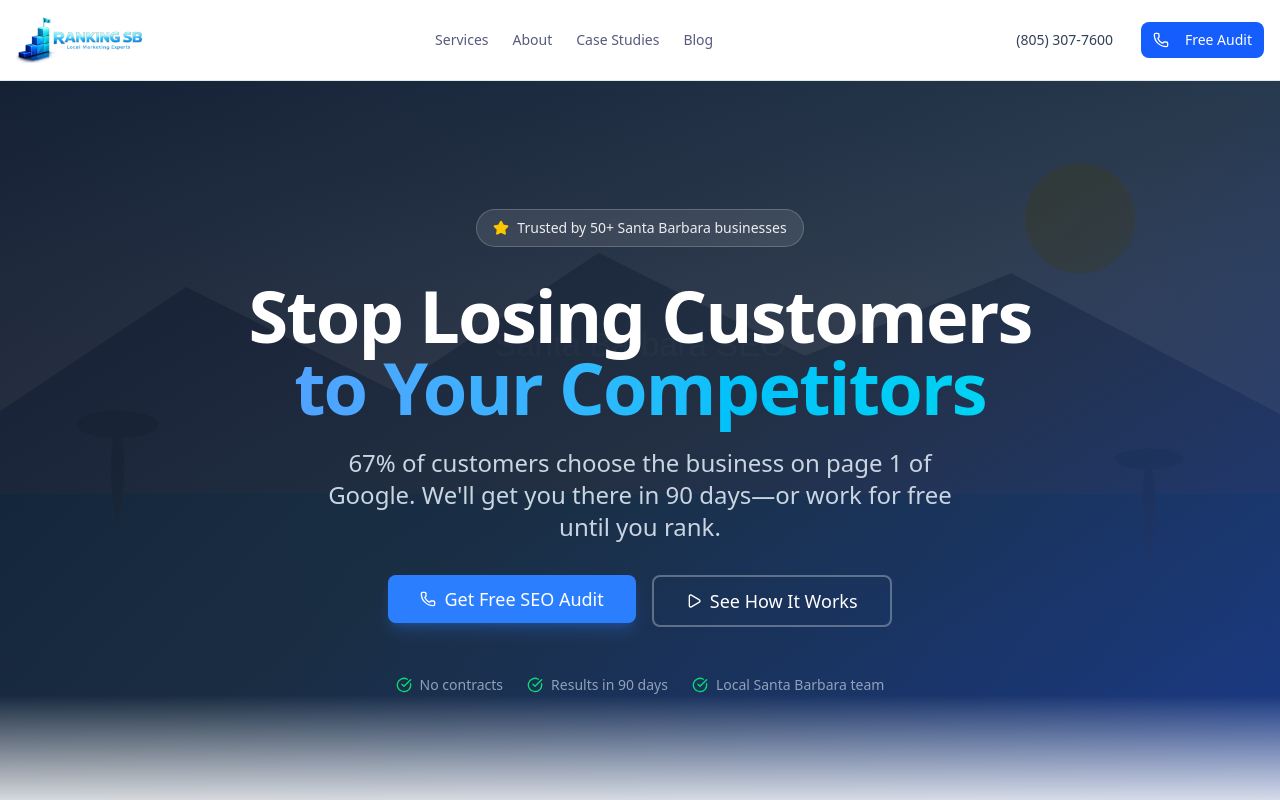
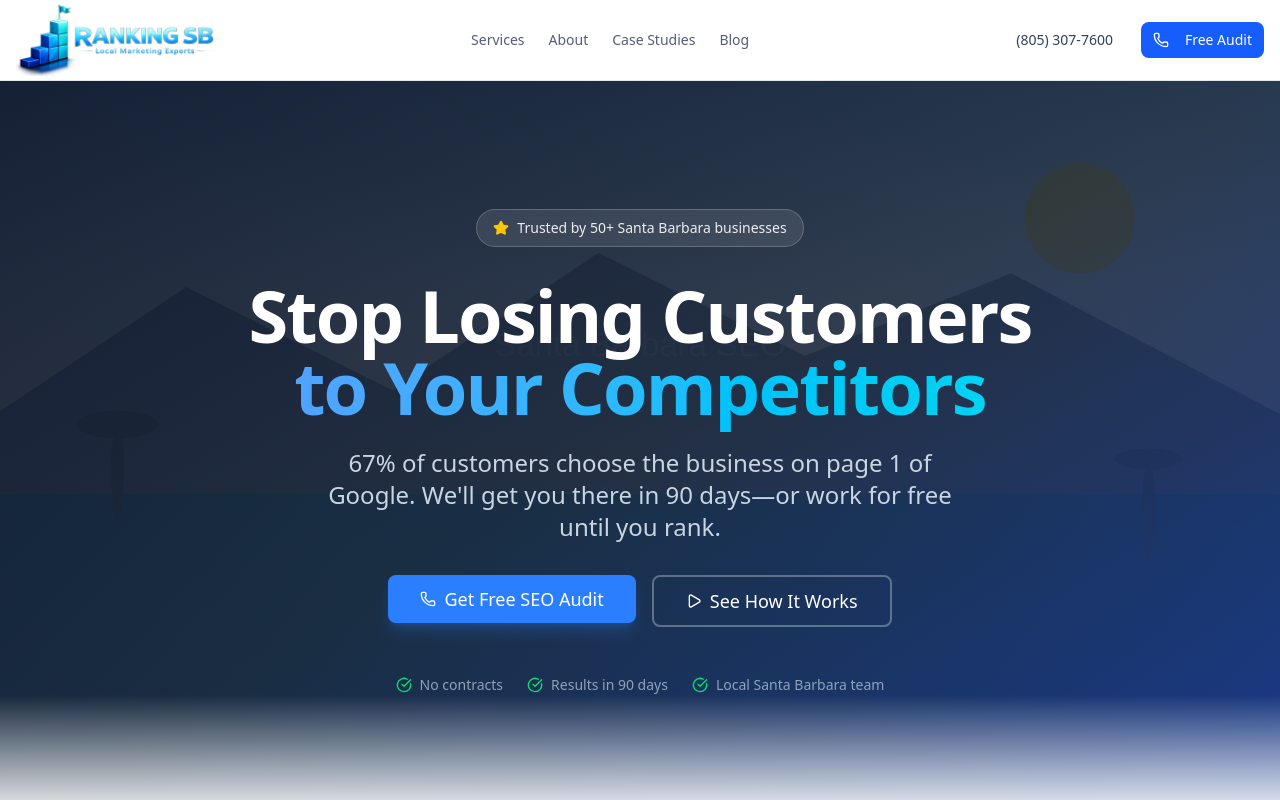
Before and after one commit to carpefukendiem/rankingsb-web, a Next.js app in the folder projects/rankingsb/web/my-app/: page / in a window 1280 px wide. Shown: the top 800 px of the page. Built offline with nearby package versions, Linux system fonts and the light colour scheme.

Commit message:
Autosave: 2026-02-23 11:46:57 - Workspace sync

```diff
--- a/projects/rankingsb/web/my-app/components/layout/Header.tsx
+++ b/projects/rankingsb/web/my-app/components/layout/Header.tsx
@@ -12,13 +12,13 @@ export function Header() {
     <header className="sticky top-0 z-50 w-full border-b bg-background/95 backdrop-blur supports-[backdrop-filter]:bg-background/60">
       <div className="container mx-auto px-4">
         <div className="flex h-20 items-center justify-between">
-          {/* Logo - 2:1 aspect ratio (rectangular) */}
-          <Link href="/" className="flex items-center">
+          {/* Logo - Larger with padding for visibility */}
+          <Link href="/" className="flex items-center py-3">
             <img
-              src="/logo.webp"
+              src="/logo-new.webp"
               alt="Rankingsb Local SEO Agency Santa Barbara"
               className="object-contain"
-              style={{ height: '64px', width: '128px' }}
+              style={{ height: '80px', width: 'auto', maxWidth: '200px' }}
             />
           </Link>
 
```
Also changed, not shown: projects/rankingsb/web/my-app/public/logo-new.webp (added), 1 other file (tests, documents, lock files or other folders).
